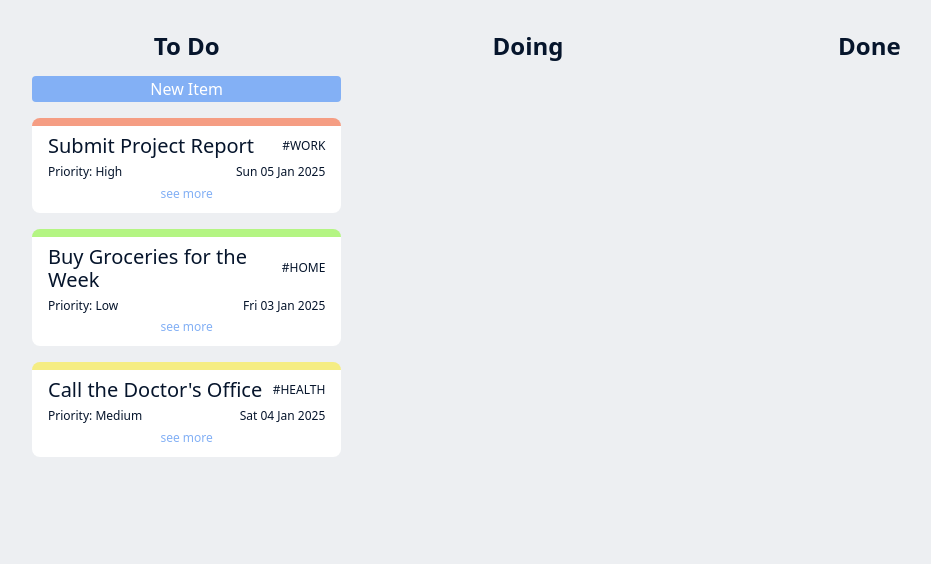
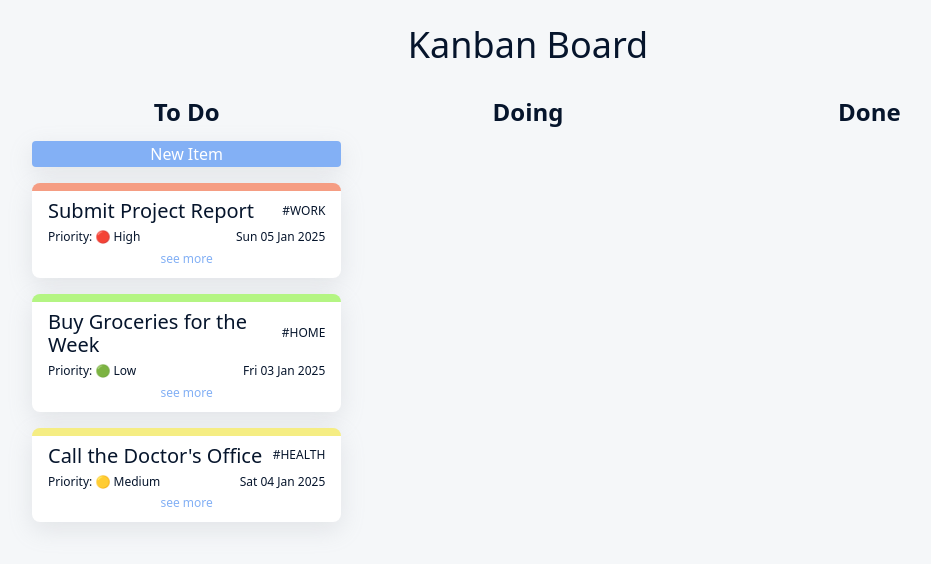
Before and after one commit to cd-javier/todo-list, a website built with webpack: page src/template.html in a window 1280 px wide. Shown: the whole page, without its empty margins (112-1043 px from the left). Built offline with nearby package versions, Linux system fonts and the light colour scheme.

Commit message:
Make minor style adjustments
Make background color lighter,
Add shadows for depth
Add h1
Add priority emoji

```diff
--- a/src/index.js
+++ b/src/index.js
@@ -53,13 +53,13 @@ function createCardContent(obj, index) {
   const priority = createDiv("priority");
   switch (obj.priority) {
     case 1:
-      priority.textContent = "Medium";
+      priority.textContent = "🟡 Medium";
       break;
     case 2:
-      priority.textContent = "High";
+      priority.textContent = "🔴 High";
       break;
     default:
-      priority.textContent = "Low";
+      priority.textContent = "🟢 Low";
       break;
   }
   subheading.appendChild(priority);
--- a/src/styles.css
+++ b/src/styles.css
@@ -1,7 +1,7 @@
 @import "../node_modules/modern-normalize/modern-normalize.css";
 
 :root {
-  --bg-neutral: #edeff2;
+  --bg-neutral: hsl(216, 26%, 97%);
   --neutral: #f7f9fc;
   --neutral-black: #06152c;
   --primary: #83b0f5;
@@ -9,6 +9,7 @@
   --priority-high: #f59d83;
   --priority-medium: #f5ed83;
   --priority-low: #b4f583;
+  --shadow: rgba(149, 157, 165, 0.2) 0px 8px 24px;
 }
 
 body {
@@ -16,9 +17,16 @@ body {
   color: var(--neutral-black);
 }
 
+h1 {
+  text-align: center;
+  font-weight: 400;
+  font-size: 2.25rem;
+}
+
 h2 {
   padding: 0;
   margin: 0;
+  font-weight: 700;
 }
 
 .wrapper {
@@ -36,6 +44,14 @@ h2 {
   flex-direction: column;
   align-items: center;
   gap: 1rem;
+}
+
+.todo-list > * {
+  box-shadow: var(--shadow);
+}
+
+.todo-list > h2 {
+  box-shadow: none;
 }
 
 .todo-item {
@@ -105,9 +121,8 @@ h2 {
 
 .priority::before {
   content: "Priority: ";
+  color: var(--neutral-black);
 }
-
-
 .checklist,
 .notes {
   position: relative;
@@ -154,6 +169,11 @@ h2 {
   grid-area: edit;
 }
 
+.action-btn {
+  background: none;
+  font-size: 1.5rem;
+}
+
 button {
   appearance: none;
   border: none;
@@ -177,7 +197,7 @@ button {
   font-size: 0.75rem;
   font-weight: 100;
 
-  cursor:pointer;
+  cursor: pointer;
 }
 
 .modal {
@@ -218,7 +238,7 @@ form ul {
 }
 
 .todo-item form ul {
-  display:flex;
+  display: flex;
   flex-direction: column;
   gap: 0.5rem;
 }
@@ -251,7 +271,8 @@ form select option {
   font-family: inherit;
 }
 
-form select, form select option {
+form select,
+form select option {
   text-rendering: optimizeLegibility;
 }
 
@@ -284,15 +305,14 @@ form input:user-invalid + span {
 
 form input + span {
   visibility: hidden;
-  position:absolute;
+  position: absolute;
   top: 100%;
   right: 0;
-
 }
 form input + span::after {
   content: "* Item name is required";
   font-size: 0.75rem;
-  color: var(--priority-high)
+  color: var(--priority-high);
 }
 
 form li {
--- a/src/template.html
+++ b/src/template.html
@@ -8,6 +8,8 @@
 </head>
 
 <body>
+
+    <h1>Kanban Board</h1>
 
     <div class="wrapper">
         <div class="todo-list" id="todo">
--- a/src/todolist.js
+++ b/src/todolist.js
@@ -14,7 +14,7 @@ function TodoList() {
         createTodoItem(
             "Submit Project Report",
             "Complete and submit the final project report to the team leader. Ensure all data is accurate and conclusions are clear.",
-            "01-05-25",
+            "01-05-2025",
             "Work",
             2,
             "Double-check for any last-minute feedback from the team before submitting.",
@@ -56,7 +56,7 @@ function TodoList() {
           createTodoItem(
             "Call the Doctor's Office",
             "Call to schedule an appointment for a routine check-up and to get a prescription refill.",
-            "01-04-25",
+            "01-04-2025",
             "Health",
             1,
             "Be sure to mention the need for a prescription refill during the call."
```
